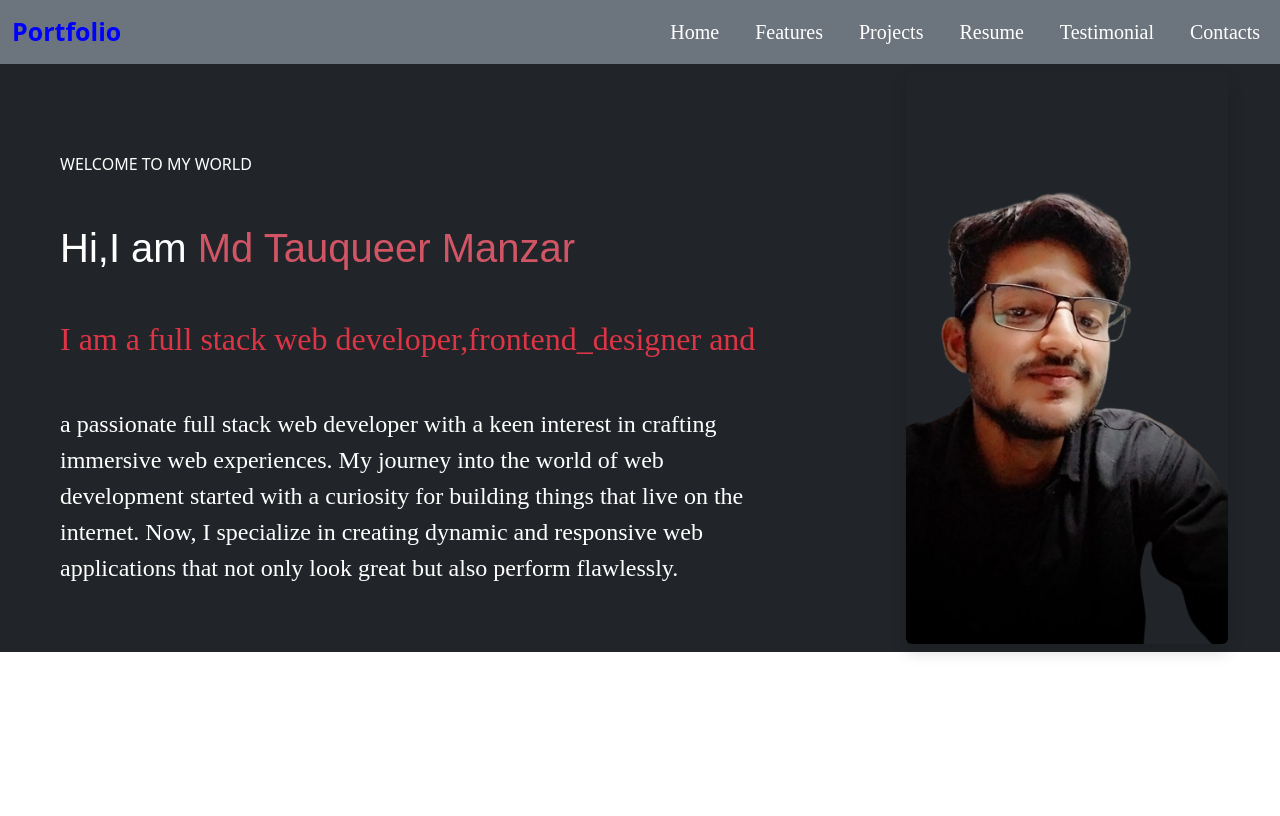
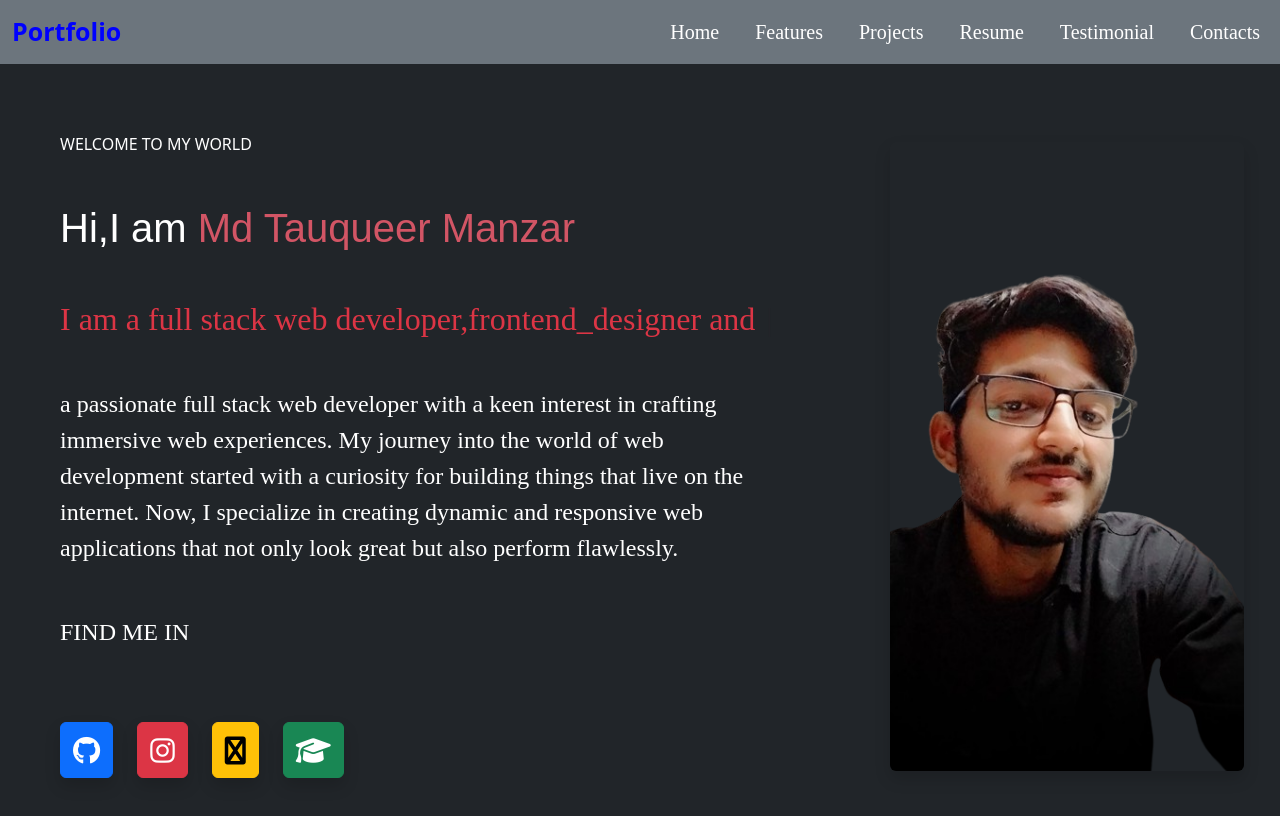
Before and after one commit to Tauqueer123manzar/New-Portfolio, a React (Vite) app: page / in a window 1280 px wide. Shown: the top 816 px of the page. Built offline with nearby package versions, Linux system fonts and the light colour scheme.

Commit message:
Third commit

```diff
--- a/index.html
+++ b/index.html
@@ -1,13 +1,21 @@
 <!doctype html>
 <html lang="en">
+
 <head>
   <meta charset="UTF-8" />
   <link rel="icon" type="image/svg+xml" href="/vite.svg" />
   <meta name="viewport" content="width=device-width, initial-scale=1.0" />
   <title>Portfolio</title>
+
+  <!-- Fontawesome link -->
+  <link rel="stylesheet" href="https://cdnjs.cloudflare.com/ajax/libs/font-awesome/6.5.2/css/all.min.css"
+    integrity="sha512-SnH5WK+bZxgPHs44uWIX+LLJAJ9/2PkPKZ5QiAj6Ta86w+fsb2TkcmfRyVX3pBnMFcV7oQPJkl9QevSCWr3W6A=="
+    crossorigin="anonymous" referrerpolicy="no-referrer" />
 </head>
+
 <body>
   <div id="root"></div>
   <script type="module" src="/src/main.jsx"></script>
 </body>
+
 </html>
--- a/package.json
+++ b/package.json
@@ -10,6 +10,7 @@
     "preview": "vite preview"
   },
   "dependencies": {
+    "@fortawesome/fontawesome-free": "^6.5.2",
     "bootstrap": "^5.3.3",
     "react": "^18.2.0",
     "react-bootstrap": "^2.10.2",
--- a/src/component/Home.jsx
+++ b/src/component/Home.jsx
@@ -1,16 +1,17 @@
 import React from 'react';
 import { Typewriter } from 'react-simple-typewriter';
-import { Container, Row, Col,Image } from 'react-bootstrap';
+import { Container, Row, Col, Image } from 'react-bootstrap';
 import myImage from '../../src/assets/image.png'
-import Features from './Features';
+import newimage from '../../src/assets/Image1.png';
+import '@fortawesome/fontawesome-free/css/all.min.css';
 const Home = () => {
   return (
-    <Container className='bg-dark' style={{ maxWidth: '100%',maxHeight:"100%"}}>
+    <Container className='bg-dark' style={{ maxWidth: '100%', maxHeight: "100%" }}>
       <Row>
-        <Col sm={12} md={6} lg={8} className='text-md-left' style={{marginTop:"40px"}}>
+        <Col sm={12} md={6} lg={8} className='text-md-left' style={{ marginTop: "20px" }}>
           <p className='m-5 text-white'>WELCOME TO MY WORLD</p>
-          <h1 className='text-white m-5 fs-1' style={{fontFamily:"sans-serif"}}>Hi,I am <span style={{color:" #d25565"}}>Md Tauqueer Manzar</span></h1>
-          <h1 className="text-danger m-5 fs-2" style={{fontFamily:"initial"}}>
+          <h1 className='text-white m-5 fs-1' style={{ fontFamily: "sans-serif" }}>Hi,I am <span style={{ color: " #d25565" }}>Md Tauqueer Manzar</span></h1>
+          <h1 className="text-danger m-5 fs-2" style={{ fontFamily: "initial" }}>
             <Typewriter
               words={['I am a full stack web developer,frontend_designer and backend_developer.']}
               loop={false}
@@ -20,16 +21,38 @@ const Home = () => {
               delaySpeed={1000}
             />
           </h1>
-          <p className='text-white m-5 fs-4' style={{fontFamily:"initial"}}>a passionate full stack web developer with a keen interest in crafting immersive web experiences. My journey into the world of web development started with a curiosity for building things that live on the internet. Now, I specialize in creating dynamic and responsive web applications that not only look great but also perform flawlessly.</p>
+          <p className='text-white m-5 fs-4' style={{ fontFamily: "initial" }}>a passionate full stack web developer with a keen interest in crafting immersive web experiences. My journey into the world of web development started with a curiosity for building things that live on the internet. Now, I specialize in creating dynamic and responsive web applications that not only look great but also perform flawlessly.</p>
+          <p className='text-white m-5 fs-4' style={{ fontFamily: "serif" }}>FIND ME IN</p>
+          <div className='m-5'>
+          <a
+            href="https://github.com/Tauqueer123manzar"
+            className="fs-3 shadow btn btn-primary"
+          >
+            <i className="fab fa-github"></i></a>
+          <a
+            href="https://www.instagram.com/tauqueer_manzar?utm_source=ig_web_button_share_sheet&igsh=ZDNlZDc0MzIxNw=="
+            className="m-4 fs-3 shadow btn btn-danger"
+          >
+            <i className="fab fa-instagram"></i></a>
+          <a
+            href="https://leetcode.com/u/Tauqueer_manzar/"
+            className="fs-3 shadow btn btn-warning"
+          >
+            <i className="fab fa-code"></i></a>
+          <a
+            href='https://www.geeksforgeeks.org/user/mdtauqueermanzar/'
+            className='m-4 shadow fs-3 btn btn-success'
+            ><i className="fas fa-graduation-cap"></i></a>
+        </div>
         </Col>
         <Col sm={12} md={6} lg={4} className='d-flex justify-content-center align-items-center'>
-        <Image
-          src={myImage}
-          rounded
-          alt="My Image"
-          className='m-2 shadow'
-          style={{ maxWidth: '80%',height:"auto"}}
-         />
+          <Image
+            src={myImage}
+            rounded
+            alt="My Image"
+            className='m-2 shadow rounded'
+            style={{ maxWidth: '100%', height: "80%" }}
+          />
         </Col>
       </Row>
     </Container>
```
Also changed, not shown: src/assets/Image1.png (added), 1 other file (tests, documents, lock files or other folders). Lines whose indentation alone changed are shown as unchanged.
